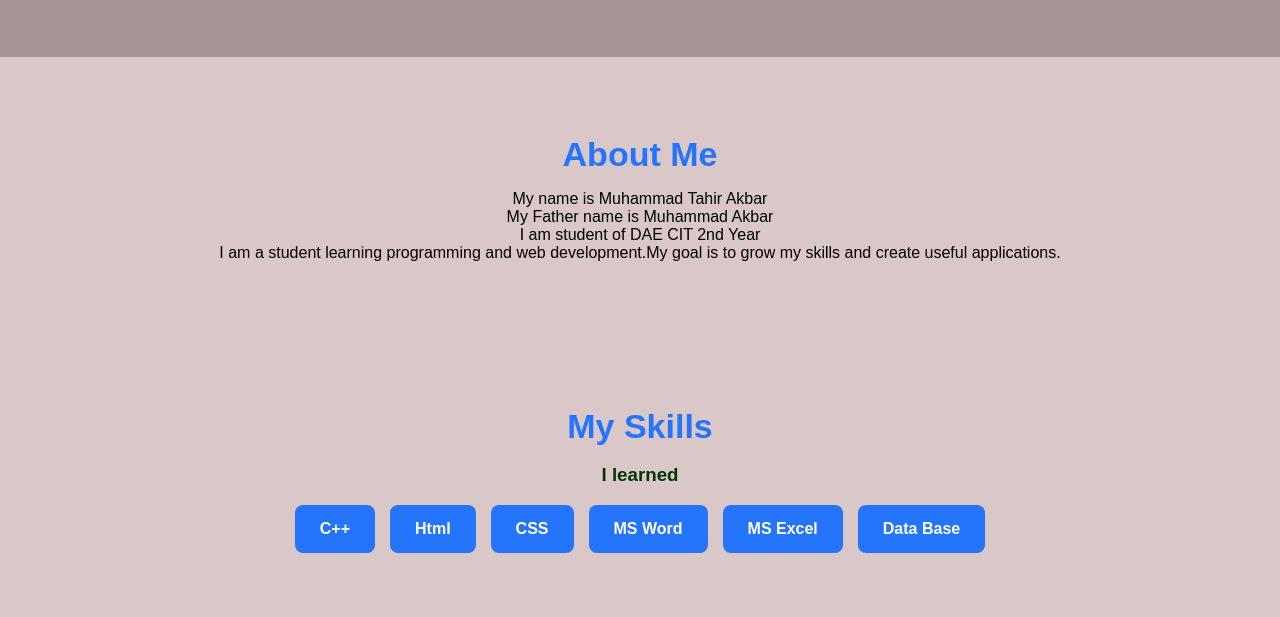
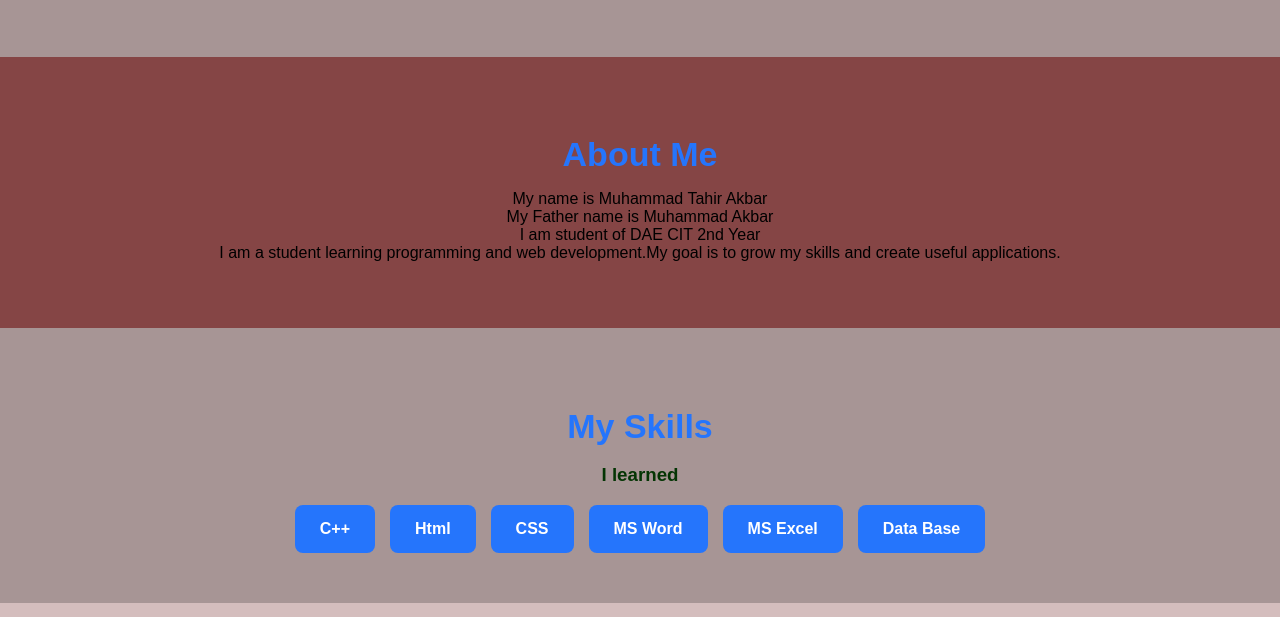
Before and after one commit to tahirburhan443-hash/myPortfolio, a plain HTML site: page index.html in a window 1280 px wide. Shown: the part 335-952 px from the top of the page. Drawn offline with Linux system fonts and the light colour scheme.

Commit message:
Update style.css
commit change

```diff
--- a/style.css
+++ b/style.css
@@ -61,12 +61,21 @@ img {
     max-width: 100%;
 }
 
-.about,
-.skills,
+.about {
+    padding: 50px 20px;
+    text-align: center;
+    background: #854545;
+}
+
+.skills {
+    padding: 50px 20px;
+    text-align: center;
+}
+
 .contact {
     padding: 50px 20px;
     text-align: center;
-    background: #dac7c7;
+    background: #d4bdbd;
 }
 
 .about h2,
@@ -200,3 +209,9 @@ footer {
         padding: 30px 20px;
     }
 }
+
+padding: 30px 20px;
+
+}
+
+}
```
